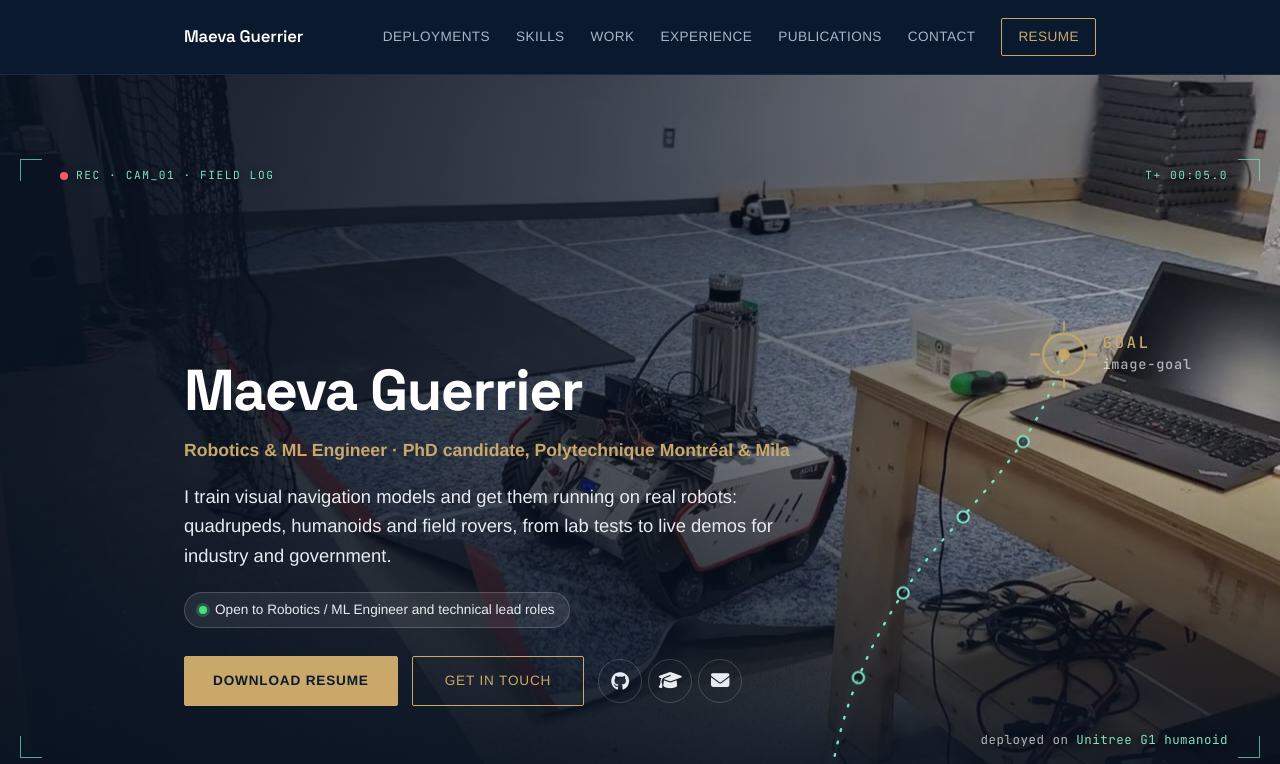
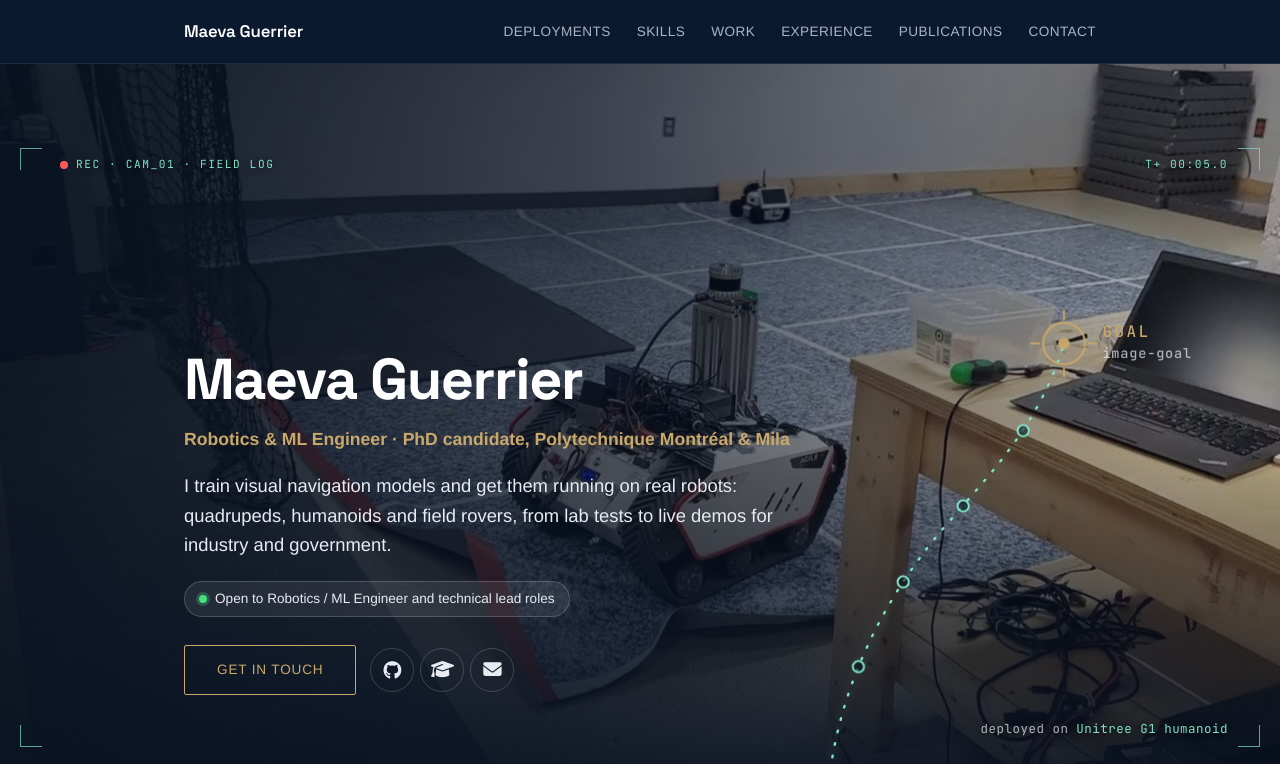
Before and after one commit to MaevaGuerrier/maevaguerrier.github.io, a plain HTML site: page index.html in a window 1280 px wide. Shown: the top 764 px of the page. Drawn offline with Linux system fonts and the light colour scheme.

```diff
--- a/index.html
+++ b/index.html
@@ -49,7 +49,6 @@
       <a href="#experience">Experience</a>
       <a href="#publications">Publications</a>
       <a href="#contact">Contact</a>
-      <a href="Maeva_Guerrier_Resume.pdf" class="nav-cta">Resume</a>
     </nav>
   </div>
 </header>
@@ -93,7 +92,6 @@
     <!-- TODO: add your availability date, e.g. "from September 2027" -->
     <p class="open-to"><span class="dot"></span>Open to Robotics / ML Engineer and technical lead roles</p>
     <div class="hero-actions">
-      <a class="btn-primary" href="Maeva_Guerrier_Resume.pdf">Download resume</a>
       <a class="btn-resume" href="#contact">Get in touch</a>
       <div class="icon-links">
         <!-- TODO: add LinkedIn once the profile URL is known:
@@ -501,7 +499,6 @@
   <p>I'm looking for Robotics / ML Engineer and technical lead roles. I'm based in Montréal and open to relocating anywhere.</p>
   <div class="hero-actions">
     <a class="btn-primary" href="mailto:maeva.guerrier@orange.fr">maeva.guerrier@orange.fr</a>
-    <a class="btn-resume" href="Maeva_Guerrier_Resume.pdf">Resume (PDF)</a>
   </div>
   <div class="icon-links" style="margin-top: 22px;">
     <a href="https://github.com/MaevaGuerrier" target="_blank" rel="noopener" aria-label="GitHub"><i class="fab fa-github"></i></a>
```
